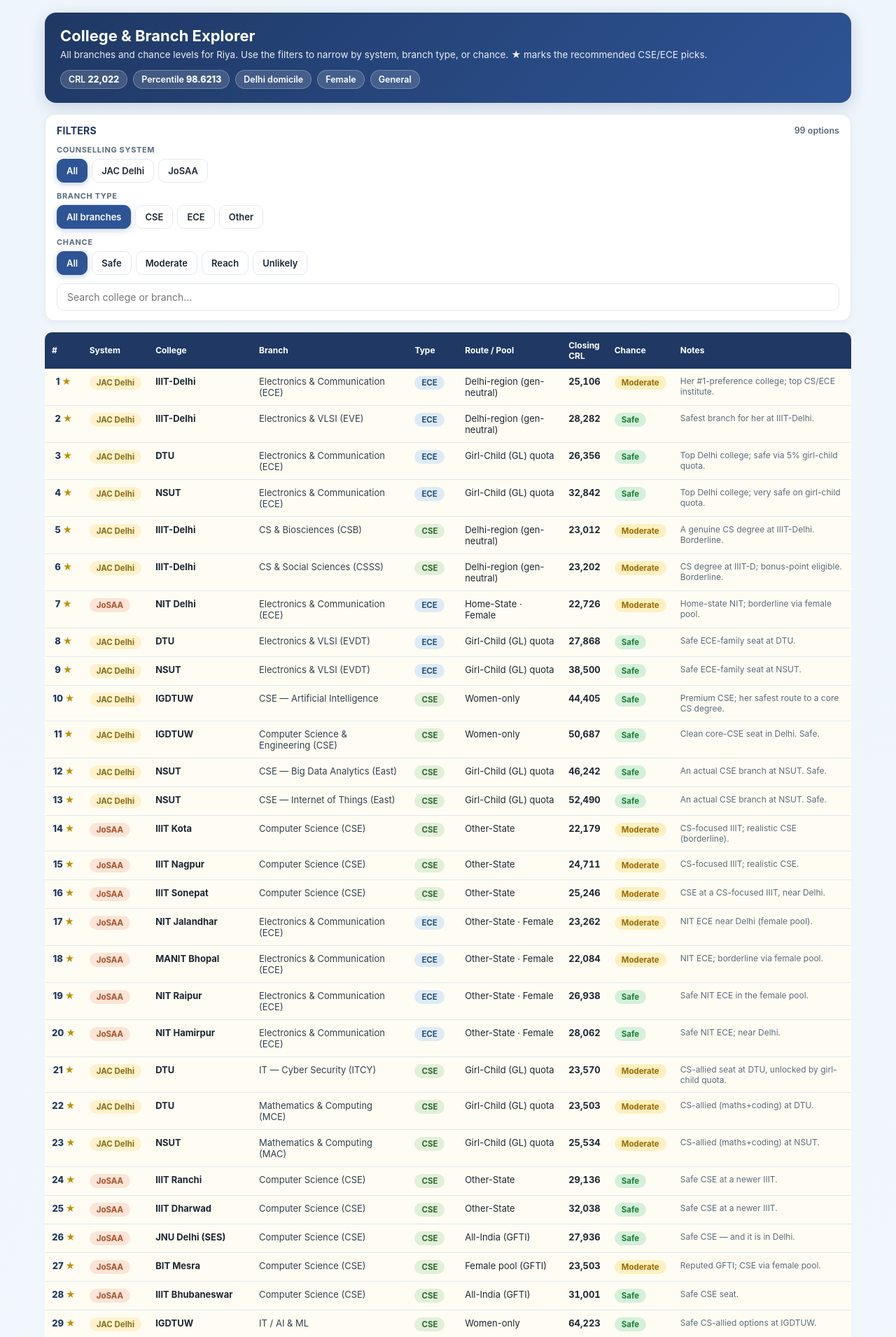
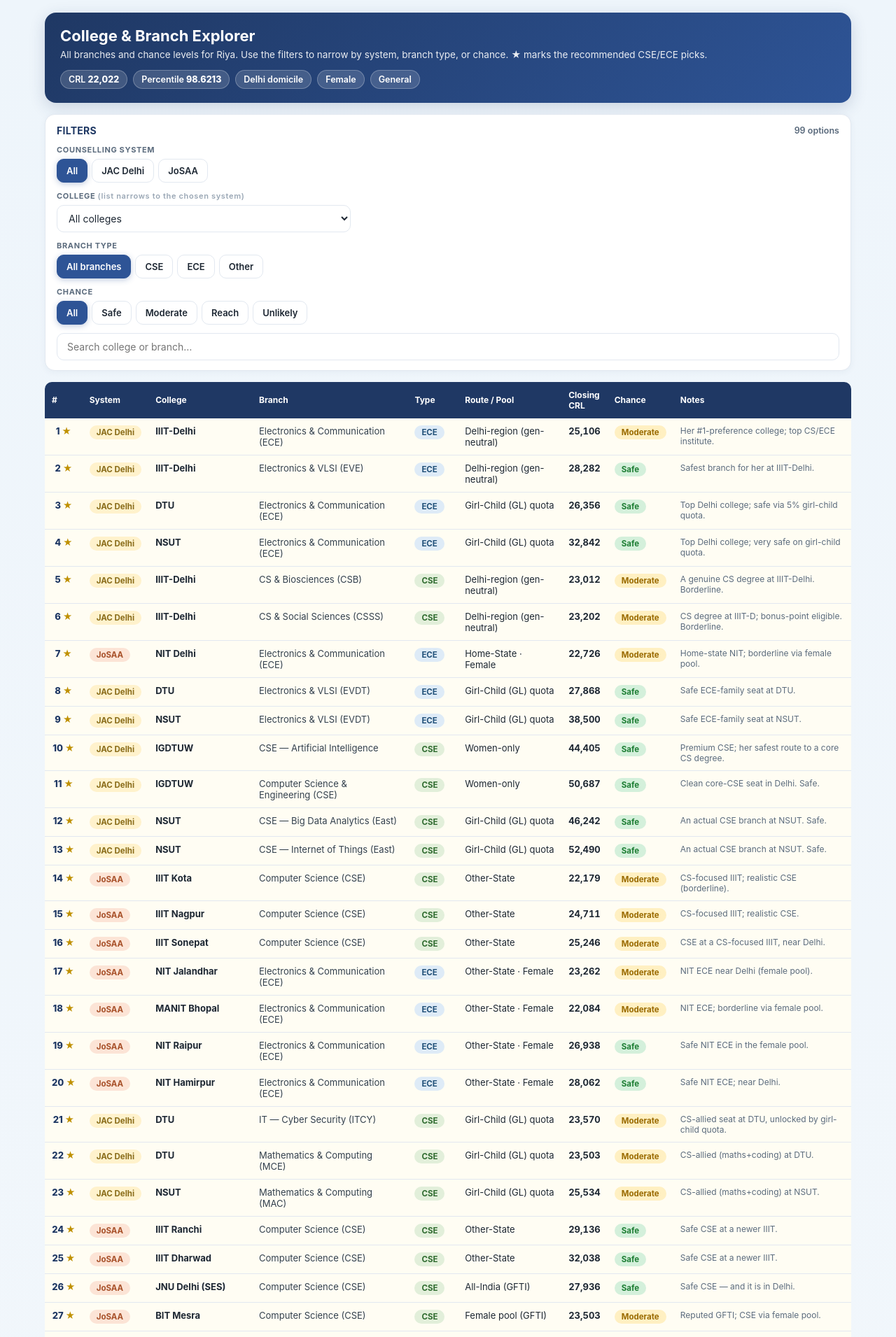
Before and after one commit to rishisareen/rishisareen.github.io, a Jekyll site: the page riya.html, which Jekyll copies as it is, in a window 1280 px wide. Shown: the top 1911 px of the page at 70% size. Built offline with Jekyll 4.4.1, drawn with Linux system fonts in a browser that asks for light colours.

Commit message:
vault backup: 2026-05-31 13:01:24

```diff
--- a/riya.html
+++ b/riya.html
@@ -43,6 +43,9 @@
   .searchrow{margin-top:12px;}
   .searchrow input{width:100%; padding:10px 14px; border:1.5px solid var(--line); border-radius:10px; font-size:14px; font-family:inherit; color:var(--ink);}
   .searchrow input:focus{outline:none; border-color:var(--blue);}
+  select.sel{width:100%; max-width:420px; padding:9px 12px; border:1.5px solid var(--line); border-radius:10px;
+    font-size:14px; font-family:inherit; color:var(--ink); background:#fff; cursor:pointer;}
+  select.sel:focus{outline:none; border-color:var(--blue);}
 
   table{width:100%; border-collapse:separate; border-spacing:0; margin-top:16px; font-size:13px;}
   thead th{position:sticky; top:0; background:var(--navy); color:#fff; text-align:left; padding:11px 10px; font-size:12px; font-weight:700; z-index:2;}
@@ -111,6 +114,11 @@
         <button data-val="JAC">JAC Delhi</button>
         <button data-val="JoSAA">JoSAA</button>
       </div>
+    </div>
+
+    <div class="fgroup">
+      <div class="flabel">College <span style="text-transform:none;font-weight:600;color:#9aa7b5;">(list narrows to the chosen system)</span></div>
+      <select id="college" class="sel"><option value="all">All colleges</option></select>
     </div>
 
     <div class="fgroup">
@@ -277,13 +285,27 @@
 const typeClass={CSE:"p-cse",ECE:"p-ece",Other:"p-other"};
 
 const ROWS = DATA.map((r,i)=>({top:r[0]===1,system:r[1],college:r[2],branch:r[3],type:r[4],route:r[5],closing:r[6],note:r[7],idx:i}));
-const filters={system:"all",type:"all",chance:"all",q:""};
+const filters={system:"all",college:"all",type:"all",chance:"all",q:""};
 const rowsEl=document.getElementById("rows"), emptyEl=document.getElementById("empty"), countEl=document.getElementById("count");
+const collegeEl=document.getElementById("college");
+
+function populateColleges(){
+  // unique colleges available under the current system filter, in first-appearance order
+  const seen=new Set(), list=[];
+  for(const r of ROWS){
+    if(filters.system!=="all" && r.system!==filters.system) continue;
+    if(!seen.has(r.college)){ seen.add(r.college); list.push(r.college); }
+  }
+  filters.college="all";
+  collegeEl.innerHTML='<option value="all">All colleges</option>'+
+    list.map(c=>`<option value="${c.replace(/"/g,'&quot;')}">${c}</option>`).join("");
+}
 
 function render(){
   const q=filters.q.trim().toLowerCase();
   let list=ROWS.filter(r=>{
     if(filters.system!=="all" && r.system!==filters.system) return false;
+    if(filters.college!=="all" && r.college!==filters.college) return false;
     if(filters.type!=="all" && r.type!==filters.type) return false;
     if(filters.chance!=="all" && chanceOf(r.closing)!==filters.chance) return false;
     if(q && !(r.college.toLowerCase().includes(q)||r.branch.toLowerCase().includes(q))) return false;
@@ -318,10 +340,14 @@
   seg.addEventListener("click",e=>{
     const btn=e.target.closest("button"); if(!btn) return;
     seg.querySelectorAll("button").forEach(b=>b.classList.remove("active"));
-    btn.classList.add("active"); filters[seg.dataset.group]=btn.dataset.val; render();
+    btn.classList.add("active"); filters[seg.dataset.group]=btn.dataset.val;
+    if(seg.dataset.group==="system") populateColleges();  // refresh college list for the chosen system
+    render();
   });
 });
+collegeEl.addEventListener("change",e=>{filters.college=e.target.value; render();});
 document.getElementById("search").addEventListener("input",e=>{filters.q=e.target.value; render();});
+populateColleges();
 render();
 </script>
 </body>
```
